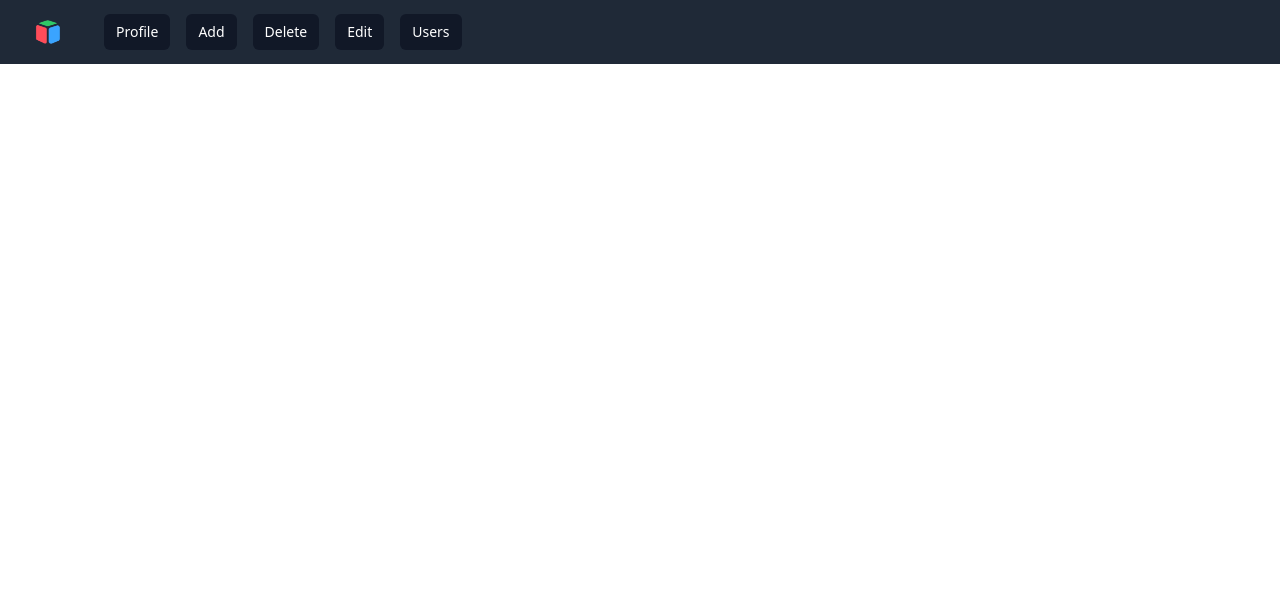
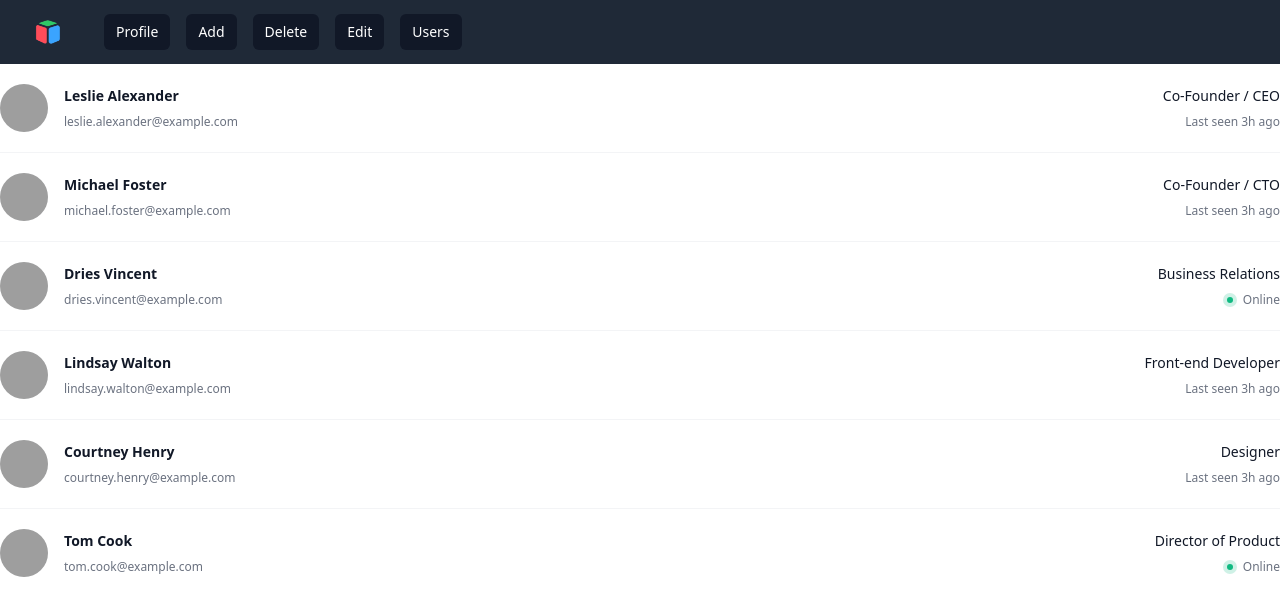
Before and after one commit to Youcode-Classe-E-2023-2024/Oussama_el_farihi_Avito_v2, a PHP site: page /users.php in a window 1280 px wide. Shown: the top 616 px of the page. Run offline with PHP 8.4, Linux system fonts and the light colour scheme; the visitor is signed in with stand-in values (Sample User, id 1); data that the repository does not hold is empty; some libraries are stand-ins or nearby versions; grey boxes are pictures that could not be loaded.

Commit message:
add structur of the page

```diff
--- a/users.php
+++ b/users.php
@@ -32,6 +32,97 @@ $user = $_SESSION["user_type"];
 <body>
 
     <?php include 'navDash.php'; ?>
+    <ul role="list" class="divide-y divide-gray-100">
+  <li class="flex justify-between gap-x-6 py-5">
+    <div class="flex min-w-0 gap-x-4">
+      <img class="h-12 w-12 flex-none rounded-full bg-gray-50" src="https://images.unsplash.com/photo-1494790108377-be9c29b29330?ixlib=rb-1.2.1&ixid=eyJhcHBfaWQiOjEyMDd9&auto=format&fit=facearea&facepad=2&w=256&h=256&q=80" alt="">
+      <div class="min-w-0 flex-auto">
+        <p class="text-sm font-semibold leading-6 text-gray-900">Leslie Alexander</p>
+        <p class="mt-1 truncate text-xs leading-5 text-gray-500">leslie.alexander@example.com</p>
+      </div>
+    </div>
+    <div class="hidden shrink-0 sm:flex sm:flex-col sm:items-end">
+      <p class="text-sm leading-6 text-gray-900">Co-Founder / CEO</p>
+      <p class="mt-1 text-xs leading-5 text-gray-500">Last seen <time datetime="2023-01-23T13:23Z">3h ago</time></p>
+    </div>
+  </li>
+  <li class="flex justify-between gap-x-6 py-5">
+    <div class="flex min-w-0 gap-x-4">
+      <img class="h-12 w-12 flex-none rounded-full bg-gray-50" src="https://images.unsplash.com/photo-1519244703995-f4e0f30006d5?ixlib=rb-1.2.1&ixid=eyJhcHBfaWQiOjEyMDd9&auto=format&fit=facearea&facepad=2&w=256&h=256&q=80" alt="">
+      <div class="min-w-0 flex-auto">
+        <p class="text-sm font-semibold leading-6 text-gray-900">Michael Foster</p>
+        <p class="mt-1 truncate text-xs leading-5 text-gray-500">michael.foster@example.com</p>
+      </div>
+    </div>
+    <div class="hidden shrink-0 sm:flex sm:flex-col sm:items-end">
+      <p class="text-sm leading-6 text-gray-900">Co-Founder / CTO</p>
+      <p class="mt-1 text-xs leading-5 text-gray-500">Last seen <time datetime="2023-01-23T13:23Z">3h ago</time></p>
+    </div>
+  </li>
+  <li class="flex justify-between gap-x-6 py-5">
+    <div class="flex min-w-0 gap-x-4">
+      <img class="h-12 w-12 flex-none rounded-full bg-gray-50" src="https://images.unsplash.com/photo-1506794778202-cad84cf45f1d?ixlib=rb-1.2.1&ixid=eyJhcHBfaWQiOjEyMDd9&auto=format&fit=facearea&facepad=2&w=256&h=256&q=80" alt="">
+      <div class="min-w-0 flex-auto">
+        <p class="text-sm font-semibold leading-6 text-gray-900">Dries Vincent</p>
+        <p class="mt-1 truncate text-xs leading-5 text-gray-500">dries.vincent@example.com</p>
+      </div>
+    </div>
+    <div class="hidden shrink-0 sm:flex sm:flex-col sm:items-end">
+      <p class="text-sm leading-6 text-gray-900">Business Relations</p>
+      <div class="mt-1 flex items-center gap-x-1.5">
+        <div class="flex-none rounded-full bg-emerald-500/20 p-1">
+          <div class="h-1.5 w-1.5 rounded-full bg-emerald-500"></div>
+        </div>
+        <p class="text-xs leading-5 text-gray-500">Online</p>
+      </div>
+    </div>
+  </li>
+  <li class="flex justify-between gap-x-6 py-5">
+    <div class="flex min-w-0 gap-x-4">
+      <img class="h-12 w-12 flex-none rounded-full bg-gray-50" src="https://images.unsplash.com/photo-1517841905240-472988babdf9?ixlib=rb-1.2.1&ixid=eyJhcHBfaWQiOjEyMDd9&auto=format&fit=facearea&facepad=2&w=256&h=256&q=80" alt="">
+      <div class="min-w-0 flex-auto">
+        <p class="text-sm font-semibold leading-6 text-gray-900">Lindsay Walton</p>
+        <p class="mt-1 truncate text-xs leading-5 text-gray-500">lindsay.walton@example.com</p>
+      </div>
+    </div>
+    <div class="hidden shrink-0 sm:flex sm:flex-col sm:items-end">
+      <p class="text-sm leading-6 text-gray-900">Front-end Developer</p>
+      <p class="mt-1 text-xs leading-5 text-gray-500">Last seen <time datetime="2023-01-23T13:23Z">3h ago</time></p>
+    </div>
+  </li>
+  <li class="flex justify-between gap-x-6 py-5">
+    <div class="flex min-w-0 gap-x-4">
+      <img class="h-12 w-12 flex-none rounded-full bg-gray-50" src="https://images.unsplash.com/photo-1438761681033-6461ffad8d80?ixlib=rb-1.2.1&ixid=eyJhcHBfaWQiOjEyMDd9&auto=format&fit=facearea&facepad=2&w=256&h=256&q=80" alt="">
+      <div class="min-w-0 flex-auto">
+        <p class="text-sm font-semibold leading-6 text-gray-900">Courtney Henry</p>
+        <p class="mt-1 truncate text-xs leading-5 text-gray-500">courtney.henry@example.com</p>
+      </div>
+    </div>
+    <div class="hidden shrink-0 sm:flex sm:flex-col sm:items-end">
+      <p class="text-sm leading-6 text-gray-900">Designer</p>
+      <p class="mt-1 text-xs leading-5 text-gray-500">Last seen <time datetime="2023-01-23T13:23Z">3h ago</time></p>
+    </div>
+  </li>
+  <li class="flex justify-between gap-x-6 py-5">
+    <div class="flex min-w-0 gap-x-4">
+      <img class="h-12 w-12 flex-none rounded-full bg-gray-50" src="https://images.unsplash.com/photo-1472099645785-5658abf4ff4e?ixlib=rb-1.2.1&ixid=eyJhcHBfaWQiOjEyMDd9&auto=format&fit=facearea&facepad=2&w=256&h=256&q=80" alt="">
+      <div class="min-w-0 flex-auto">
+        <p class="text-sm font-semibold leading-6 text-gray-900">Tom Cook</p>
+        <p class="mt-1 truncate text-xs leading-5 text-gray-500">tom.cook@example.com</p>
+      </div>
+    </div>
+    <div class="hidden shrink-0 sm:flex sm:flex-col sm:items-end">
+      <p class="text-sm leading-6 text-gray-900">Director of Product</p>
+      <div class="mt-1 flex items-center gap-x-1.5">
+        <div class="flex-none rounded-full bg-emerald-500/20 p-1">
+          <div class="h-1.5 w-1.5 rounded-full bg-emerald-500"></div>
+        </div>
+        <p class="text-xs leading-5 text-gray-500">Online</p>
+      </div>
+    </div>
+  </li>
+</ul>
+
 
 </body>
 
```
